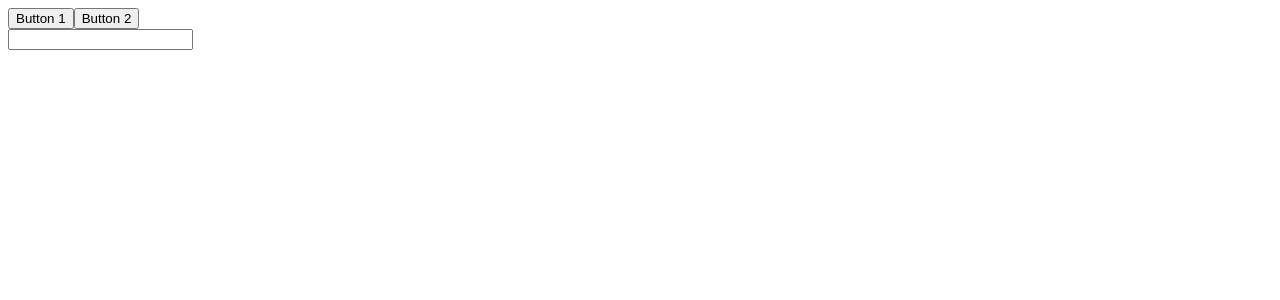
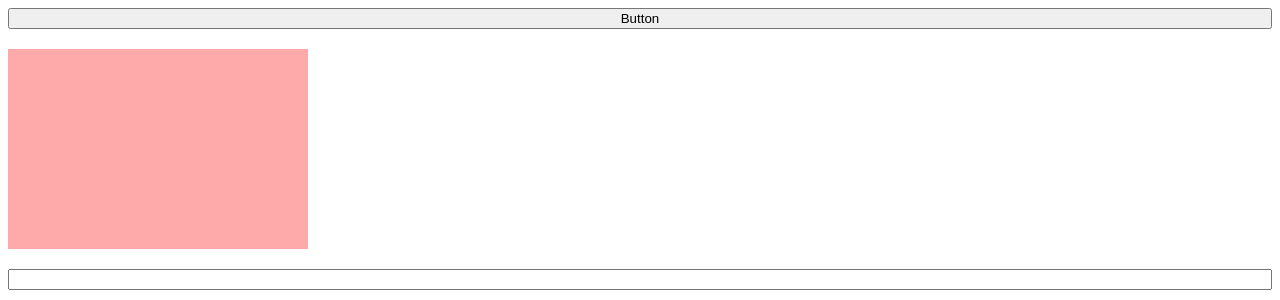
Before and after one commit to hyesom2/study_React, a React (Create React App) app: page / in a window 1280 px wide. Shown: the top 300 px of the page. Built offline with nearby package versions, Linux system fonts and the light colour scheme.

Commit message:
✨ Event types in React
Chapter 05-2. 이벤트 종류

```diff
--- a/src/App.js
+++ b/src/App.js
@@ -1,38 +1,43 @@
-import { useCallback } from "react";
+import "./index.css";
 
 export default function App() {
-  /*
-    ※ 합성 이벤트 (SyntheticEvent)
-    - React에서 이벤트가 발생할 때, 이벤트 핸들러의 인자로 합성 이벤트 객체가 전달된다.
-    - 이 합성 이벤트는 JavaScript에서 전달 받는 이벤트 객체를 확장(래핑)한 객체이다.(거의 동일한 인터페이스를 가지고 있음)
-    - 원본 이벤트 객체(native event)는 syntheticEvent.nativeEvent에 있다.
-    - 지금은 그냥 같은 이벤트 객체라고 생각하자.
-  */
-  function handleClick1(e) {
-    console.log("click1", e);
-  }
-
-  function handleClick2() {
-    console.log("click2");
-  }
-
-  /*
-    ※ 이벤트 핸들러(함수)를 만들 때는 react lifecycle을 고려하자.
-    - 컴포넌트가 리렌더링 되면 컴포넌트 내에서 단순 정의한 함수가 새로운 함수로 만들어진다.
-    - 이것은 불필요한 작업으로 성능 문제를 야기한다.
-    - 함수의 정의를 최대한 컴포넌트 밖으로 빼거나, useCallback으로 감싸줘서 매 렌더링 마다 새로 만들어지지 않도록 해준다.
-  */
-  const handleChange = useCallback((e) => {
-    console.log("change", e.target.value);
-  }, []);
-
   return (
-    <div>
-      <button onClick={handleClick1}>Button 1</button>
-      <button onClick={handleClick2}>Button 2</button>
-      <div>
-        <input type="text" onChange={handleChange} />
-      </div>
+    <div className="App">
+      <button
+        onClick={() => console.log("onClick!")}
+        onMouseDown={() => console.log("onMouseDown!")}
+        onMouseUp={() => console.log("onMouseUp!")}
+      >
+        Button
+      </button>
+      <div
+        className="box"
+        onClick={() => console.log("onClick!")}
+        onMouseEnter={() => console.log("onMouseEnter!")}
+        onMouseLeave={() => console.log("onMOuseLeave")}
+        onMouseMove={() => console.log("onMouseMove!")}
+      ></div>
+      <input
+        type="text"
+        onKeyDown={() => {
+          console.log("onKeyDown!");
+        }}
+        onKeyUp={() => {
+          console.log("onKeyUp!");
+        }}
+        onKeyPress={() => {
+          console.log("onKeyPress!");
+        }}
+        onFocus={() => {
+          console.log("onFocus!");
+        }}
+        onBlur={() => {
+          console.log("onBlur!");
+        }}
+        onChange={() => {
+          console.log("onChange!");
+        }}
+      />
     </div>
   );
 }
--- a/src/index.css
+++ b/src/index.css
@@ -1,5 +1,11 @@
-.highlight {
-  color: #fff;
-  font-size: 48px;
-  font-weight: 700;
+.App {
+  display: flex;
+  flex-direction: column;
+  gap: 20px;
 }
+
+.box {
+  width: 300px;
+  height: 200px;
+  background-color: #ffaaaa;
+}
```
